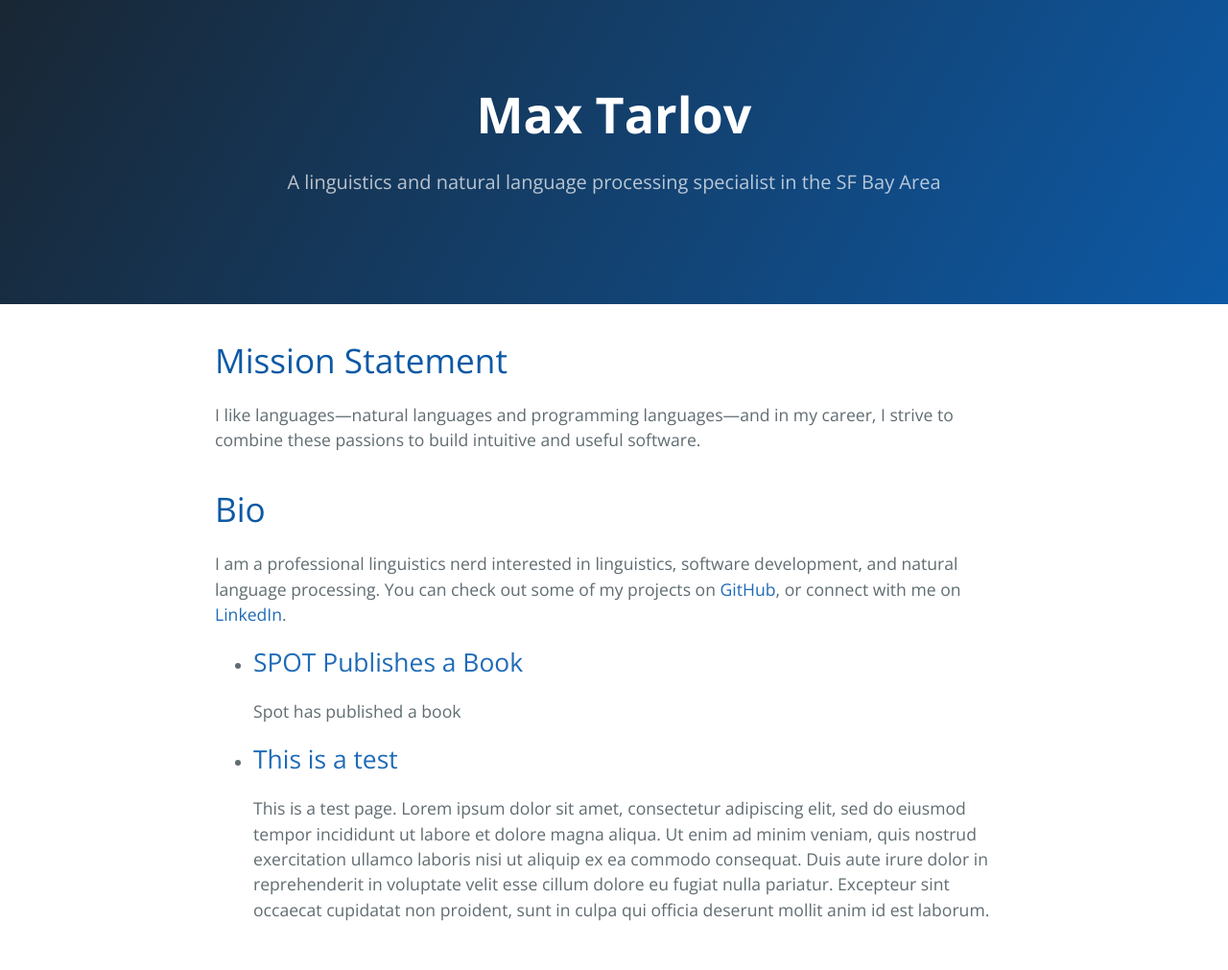
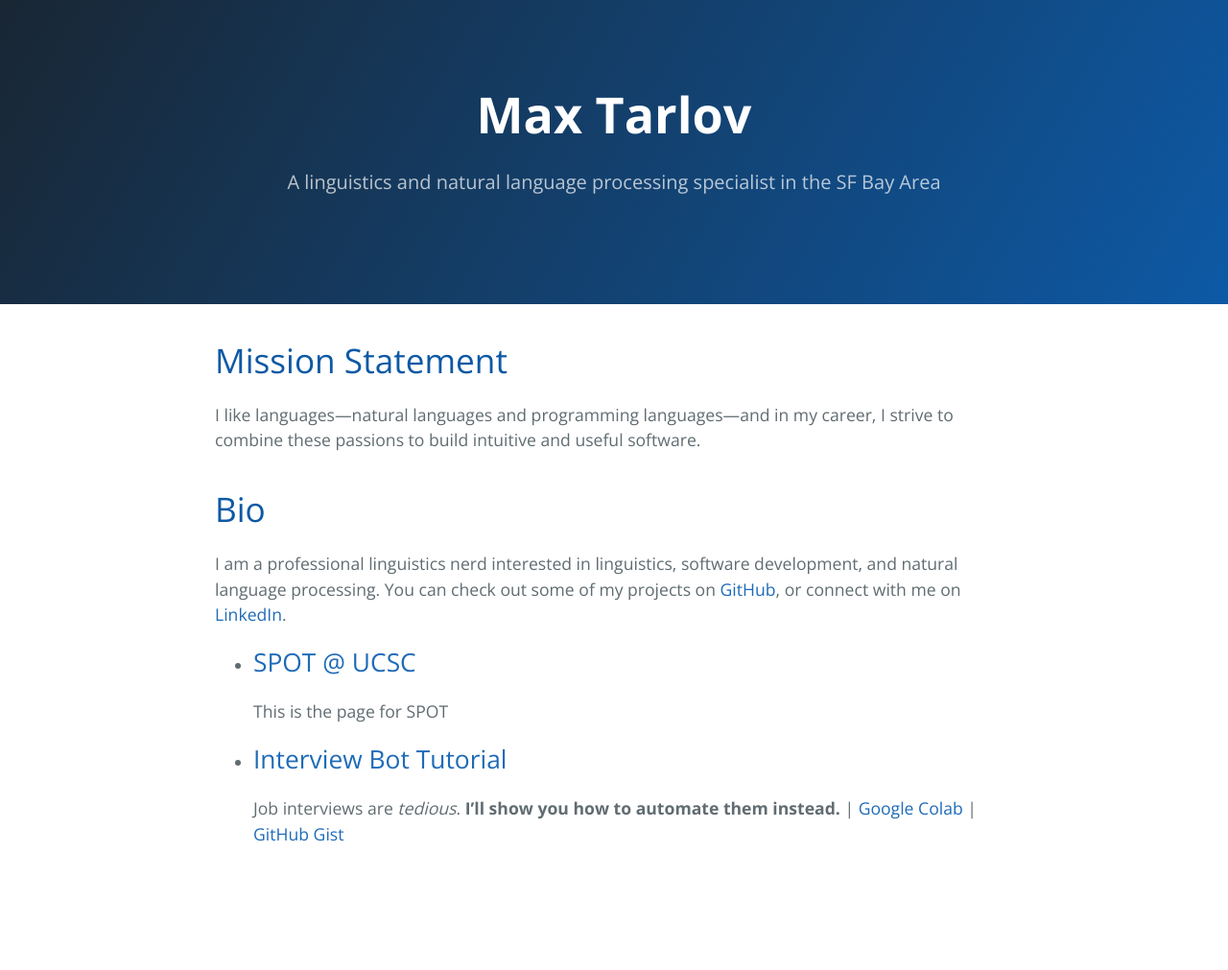
Before and after one commit to maxTarlov/personal-website, a Jekyll site: the page built from index.md, in a window 1280 px wide. Shown: the whole page at 96% size. Built offline with Jekyll 4.4.1, drawn with Linux system fonts in a browser that asks for light colours; after the commit the page ends 932 px from its top, so only the background shows below that.

Commit message:
Change move projects to a collection

```diff
--- a/_config.yml
+++ b/_config.yml
@@ -3,4 +3,6 @@ description: A linguistics and natural language processing specialist in the SF
 show_downloads: false
 # google_analytics:
 theme: jekyll-theme-cayman
-future: true
+collections:
+  projects:
+    output: true
--- a/_posts/2022-12-30-test.md
+++ /dev/null
@@ -1,7 +0,0 @@
----
-layout: post
-title: This is a test
----
-This is a test page. Lorem ipsum dolor sit amet, consectetur adipiscing elit, sed do eiusmod tempor incididunt ut labore et dolore magna aliqua. Ut enim ad minim veniam, quis nostrud exercitation ullamco laboris nisi ut aliquip ex ea commodo consequat. Duis aute irure dolor in reprehenderit in voluptate velit esse cillum dolore eu fugiat nulla pariatur. Excepteur sint occaecat cupidatat non proident, sunt in culpa qui officia deserunt mollit anim id est laborum.
-
-Sed ut perspiciatis unde omnis iste natus error sit voluptatem accusantium doloremque laudantium, totam rem aperiam, eaque ipsa quae ab illo inventore veritatis et quasi architecto beatae vitae dicta sunt explicabo. Nemo enim ipsam voluptatem quia voluptas sit aspernatur aut odit aut fugit, sed quia consequuntur magni dolores eos qui ratione voluptatem sequi nesciunt. Neque porro quisquam est, qui dolorem ipsum quia dolor sit amet, consectetur, adipisci velit, sed quia non numquam eius modi tempora incidunt ut labore et dolore magnam aliquam quaerat voluptatem. Ut enim ad minima veniam, quis nostrum exercitationem ullam corporis suscipit laboriosam, nisi ut aliquid ex ea commodi consequatur? Quis autem vel eum iure reprehenderit qui in ea voluptate velit esse quam nihil molestiae consequatur, vel illum qui dolorem eum fugiat quo voluptas nulla pariatur?
--- a/_posts/2023-01-06-publication.md
+++ /dev/null
@@ -1,6 +0,0 @@
----
-layout: post
-title: SPOT Publishes a Book
----
-
-Spot has published a book
--- /dev/null
+++ b/_projects/SPOT.md
@@ -0,0 +1,7 @@
+---
+layout: page
+title: SPOT @ UCSC
+---
+This is the page for SPOT
+
+It has multiple paragraphs
--- a/index.md
+++ b/index.md
@@ -9,10 +9,14 @@ I like languages&mdash;natural languages and programming languages&mdash;and in
 I am a professional linguistics nerd interested in linguistics, software development, and natural language processing. You can check out some of my projects on [GitHub](https://github.com/maxTarlov), or connect with me on [LinkedIn](https://linkedin.com/in/maxtarlov).
 
 <ul>
-  {% for post in site.posts %}
+  {% for project in site.projects %}
     <li>
-      <h2><a href="{{ post.url }}">{{ post.title }}</a></h2>
-      {{ post.excerpt }}
+      {% if project.redirect %}
+        <h2><a href="{{ project.redirect }}">{{ project.title }}</a></h2>
+      {% else %}
+        <h2><a href="{{ project.url }}">{{ project.title }}</a></h2>
+      {% endif %}
+      {{ project.excerpt }}
     </li>
   {% endfor %}
 </ul>
```
Also changed, not shown: _layouts/page.md (renamed from _layouts/post.md, +0 -1 lines), _projects/interview-bot-nb.md (added, +14 -0 lines), contact.md (added, +6 -0 lines).
